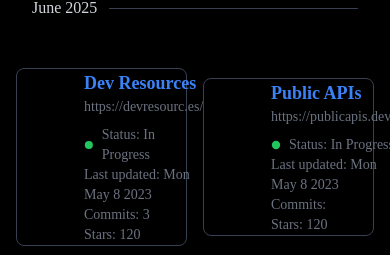
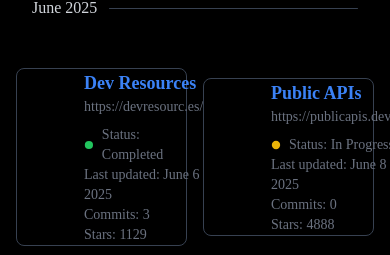
Before and after one commit to diegocchaves/dev-portfolio, a React (Create React App) app: page / in a window 390 px wide. Shown: the part 3720-3975 px from the top of the page. Built offline with nearby package versions, Linux system fonts and the light colour scheme; some icons are missing.

Commit message:
Update Contributions component with accurate contribution details and adjust Navbar links

```diff
--- a/src/components/Contributions.jsx
+++ b/src/components/Contributions.jsx
@@ -10,28 +10,28 @@ const Contributions = () => {
       href: "https://github.com/marcelscruz/dev-resources",
       url: "https://devresourc.es/",
       image: MicroActionsBlog,
-      Date: "Mon May 8 2023 ",
-      value: "In Progress",
-      color: "text-yellow-500",
+      Date: "June 6 2025 ",
+      value: "Completed",
+      color: "text-green-500",
       commits: 3,
-      stars: 120,
+      stars: 1129,
     },
     {
       label: "Public APIs",
       href: "https://github.com/marcelscruz/public-apis",
       url: "https://publicapis.dev/",
       image: MicroActionsImage,
-      Date: "Mon May 8 2023 ",
+      Date: "June 8 2025 ",
       value: "In Progress",
       color: "text-yellow-500",
-      contributions: 3,
-      stars: 120,
+      commits: 0,
+      stars: 4888,
     },
   ];
 
   return (
     <div
-      name="projects"
+      name="contributions"
       className="py-20 text-gray-300 bg-black md:py-36 insert-0"
     >
       <div className="max-w-[1000px] mx-auto p-4 flex flex-col justify-center w-full h-full">
@@ -85,7 +85,7 @@ const Contributions = () => {
                   </a>
 
                   <div className="flex items-center gap-2 mt-2">
-                    <GrStatusGoodSmall className="text-green-500" size={10} />
+                    <GrStatusGoodSmall className={`${contribution.color}`} size={10} />
                     <p className="text-sm text-gray-500">
                       Status: {contribution.value}
                     </p>
--- a/src/components/Navbar.jsx
+++ b/src/components/Navbar.jsx
@@ -15,6 +15,7 @@ const Navbar = () => {
     { label: 'About,', to: "about" },
     { label: 'Skills,', to: "skills" },
     { label: 'Projects ,', to: "projects" },
+      { label: 'Contributions ,', to: "contributions" },
     { label: 'Contact', to: "contact" },
     { label: ']', to: "" },
   ]
@@ -36,7 +37,7 @@ const Navbar = () => {
       </div>
 
       {/* menu */}
-      <nav className='justify-end hidden gap-2 w-80 md:flex'>
+      <nav className='hidden gap-2 md:flex'>
         {links.map((link, index) => (
           <div key={index} >
             <Link to={link.to}
```
